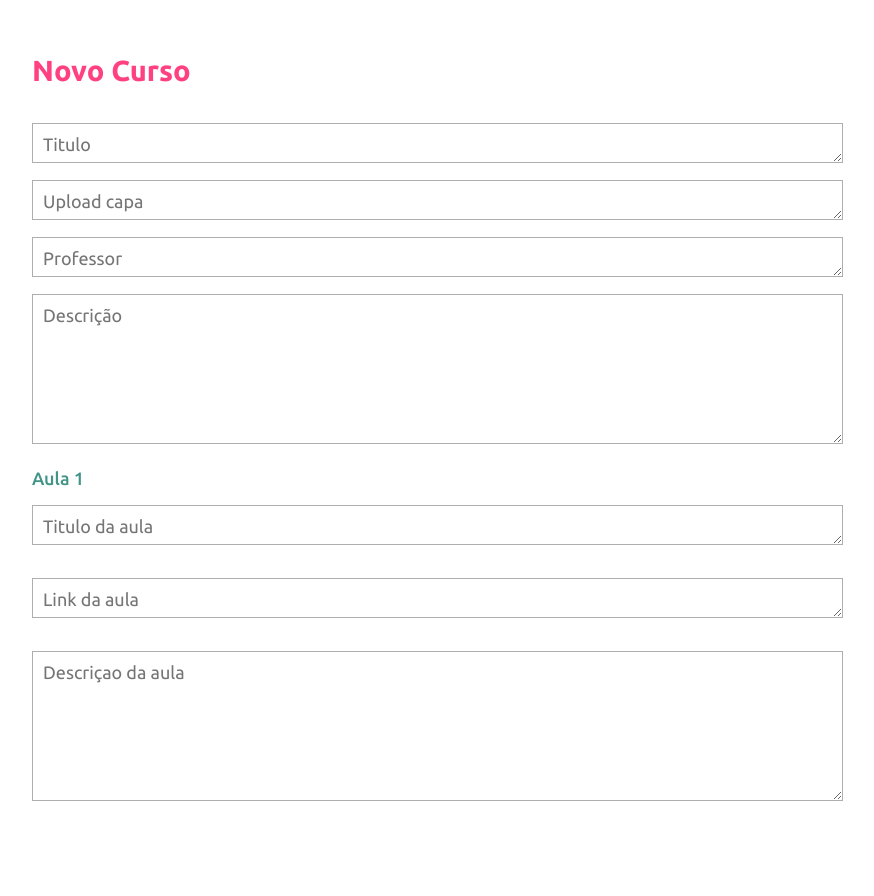
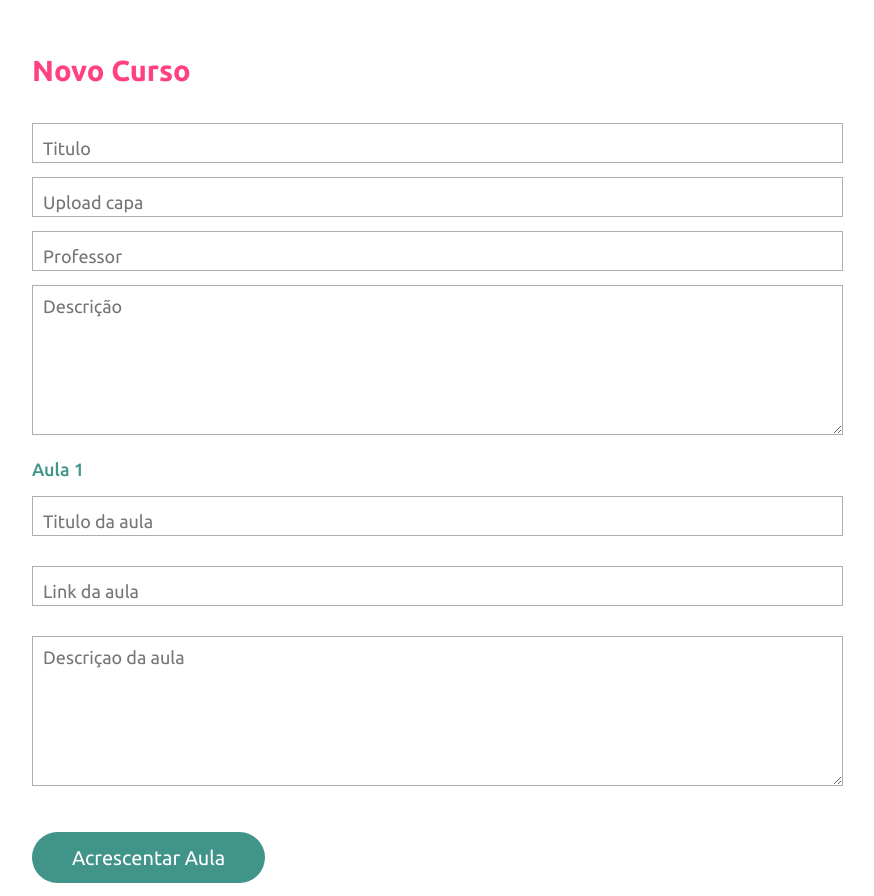
Before and after one commit to israelgms/dindin, a Vue app: page /novocurso in a window 1280 px wide. Shown: the part 160-1056 px from the top of the page, without its empty margins (50-924 px from the left). Built offline with nearby package versions, Linux system fonts and the light colour scheme.

Commit message:
Att na estrutra do formulário

```diff
--- a/src/components/AulaForm.vue
+++ b/src/components/AulaForm.vue
@@ -1,29 +1,30 @@
 <template>
-  <div id="AulaForm">
+
+  <form action="">
+    <div id="AulaForm" >
       <div class="form-container-aula">
         <div id="form-container-aula-numero">
           <p class="text-aula-numero">Aula 1</p>
         </div>
-
         <div class="input-container-aula">
-        <textarea
+          <input
             name="text"
             type="text"
             id="tituloaula"
             titulo="tituloaula"
             v-model="tituloaula"
             placeholder="Titulo da aula"
-        ></textarea>
+          >
         </div>
         <div class="input-container-aula">
-        <textarea
+          <input
             name="text"
             type="text"
             id="linkaula"
             titulo="linkaula"
             v-model="linkaula"
             placeholder="Link da aula"
-        ></textarea>
+          >
         </div>
         <div class="input-container-aula">
           <textarea
@@ -36,17 +37,27 @@
           ></textarea>
         </div>
 
+        <div id="buttons">
+          <div id="button-acrescentar-aula">
+            <button @click="acrescentarAula">Acrescentar Aula</button>
+          </div>
           <div id="button-salvar">
-        <button>Salvar</button>
+            <button @click="salvaForm">Salvar</button>
           </div>
         </div>
+
       </div>
+    </div>
+  </form>
 </template>
 
 <script>
 export default {
   name: "AulaForm",
+
 };
+
+
 </script>
 
 <style scoped>
@@ -68,7 +79,7 @@ export default {
   margin-bottom: 30px;
 }
 
-textarea {
+textarea, input {
   font-size: 18px;
   font-style: normal;
   font-weight: normal;
@@ -94,8 +105,12 @@ textarea[placeholder] {
   line-height: 21px;
 }
 
+#button-acrescentar-aula {
+  margin-top: 43px;
+}
+
 #button-salvar {
-  margin-top: 43px;
+  margin-top: 15px;
   margin-bottom: 163px;
 }
 
@@ -105,7 +120,6 @@ button {
   background-color: #419488;
   border-radius: 62px;
   color: #ffffff;
-  margin-top: 53px;
   width: 233px;
   height: 51px;
   cursor: pointer;
--- a/src/components/HeaderForm.vue
+++ b/src/components/HeaderForm.vue
@@ -5,34 +5,35 @@
     </div>
     <div id="form-container">
       <form id="novoform-form">
+
         <div class="input-container">
-          <textarea
+          <input
             name="text"
             id="titulo"
             titulo="titulo"
             v-model="titulo"
             placeholder="Titulo"
-          ></textarea>
+          >
         </div>
         <div class="input-container">
-          <textarea
+          <input
             name="text"
             type="text"
             id="uploadcapa"
             uploadcapa="uploadcapa"
             v-model="uploadcapa"
             placeholder="Upload capa"
-          ></textarea>
+          >
         </div>
         <div class="input-container">
-          <textarea
+          <input
             name="text"
             type="text"
             id="professor"
             professor="professor"
             v-model="professor"
             placeholder="Professor"
-          ></textarea>
+          >
         </div>
         <div class="input-container">
           <textarea
@@ -43,6 +44,7 @@
             v-model="descricao"
             placeholder="Descrição"
           ></textarea>
+
         </div>
       </form>
     </div>
@@ -76,7 +78,7 @@ export default {
   height: 150px;
 }
 
-textarea {
+textarea, input{
   font-size: 18px;
   font-style: normal;
   font-weight: normal;
--- a/src/views/NovoCurso.vue
+++ b/src/views/NovoCurso.vue
@@ -2,6 +2,7 @@
   <div class="titulo">
       <HeaderForm title="Novo Curso"/>
       <AulaForm />
+
   </div>
 </template>
 
```
Lines whose indentation alone changed are shown as unchanged.
